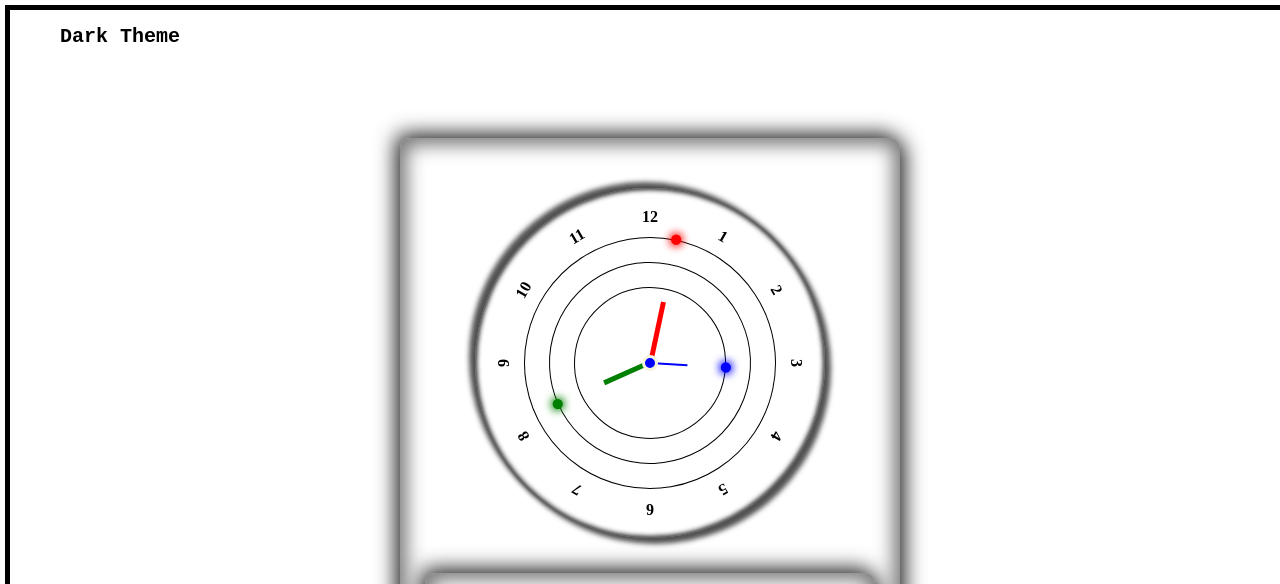
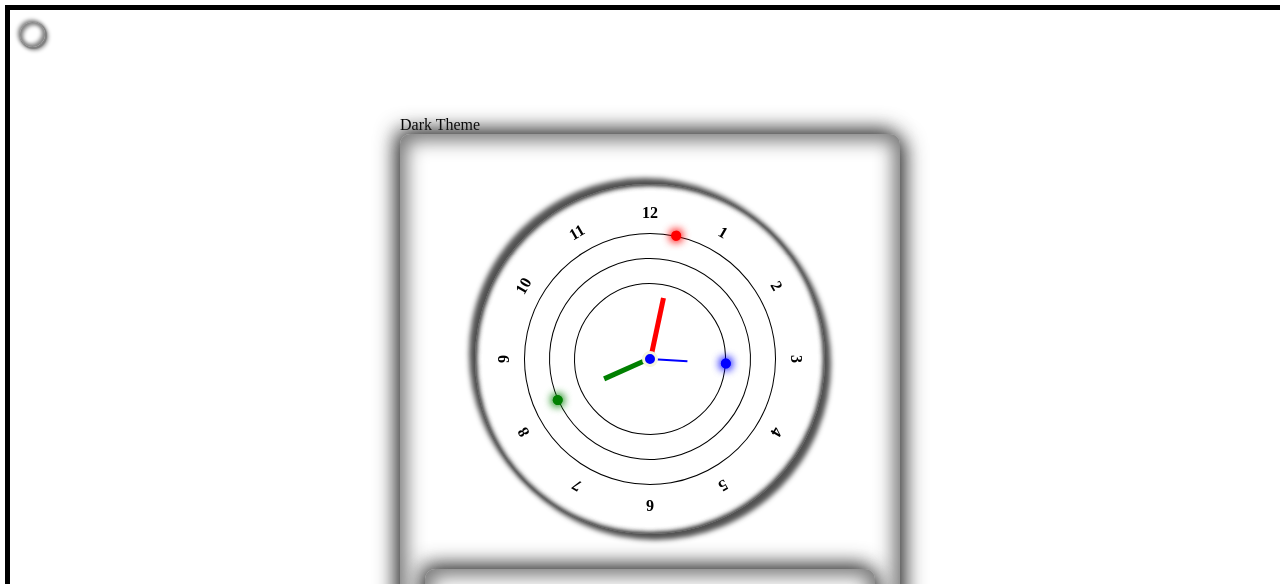
Before and after one commit to rajkumarballepu/clock, a plain HTML site: page index.html in a window 1280 px wide. Shown: the top 584 px of the page. Drawn offline with Linux system fonts and the light colour scheme.

Commit message:
Update watch.css

```diff
--- a/watch.css
+++ b/watch.css
@@ -21,10 +21,11 @@ body
                 -1px -1px 4px 1px gray,
                 inset 2px 2px 4px 1px gray,
                 inset -2px -2px 4px 1px gray;
-    position: relative;
-    top: -285px;
-    left: -400px;
+    position: absolute;
+    top: 22px;
+    left: 20px;
     z-index:  1000;
+}
 }
 .theme
 {
```
